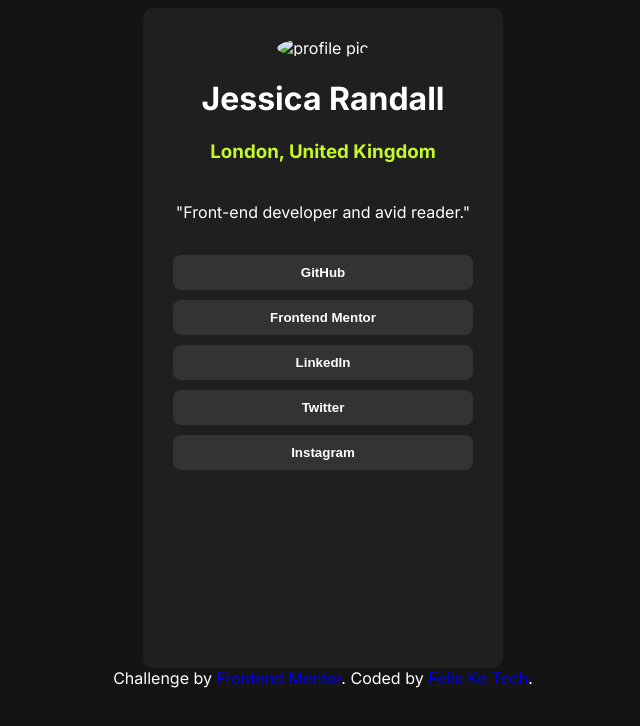
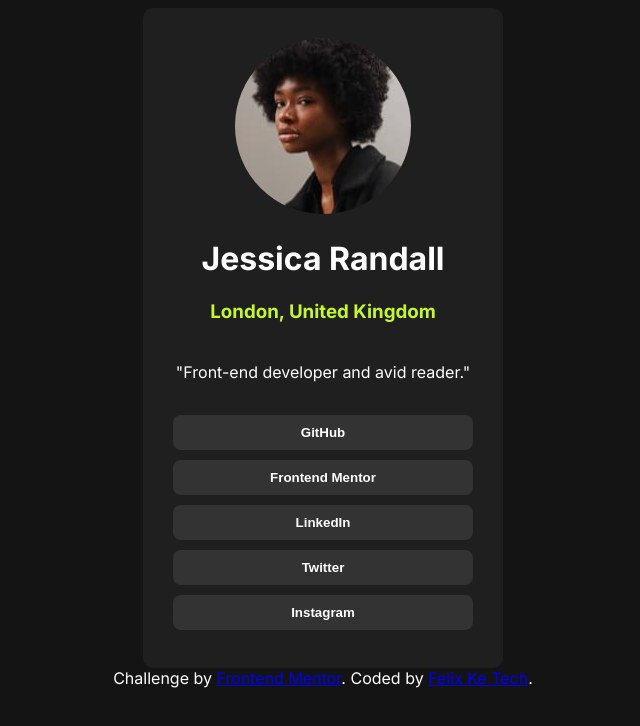
Before and after one commit to Fexlangat/Social-link-profile, a plain HTML site: page index.html in a window 1280 px wide. Shown: the whole page, without its empty margins (317-957 px from the left). Drawn offline with Linux system fonts and the light colour scheme; the site is published under a folder, as on GitHub Pages, so addresses that start at the root find nothing.

Commit message:
index.html changes

```diff
--- a/index.html
+++ b/index.html
@@ -20,7 +20,7 @@
   <body>
 
     <div class="social-link">
-      <img src="/assets/images/avatar-jessica.jpeg"
+      <img src="./assets/images/avatar-jessica.jpeg"
       alt="profile pic">
 
       <h1>Jessica Randall</h1>
```
